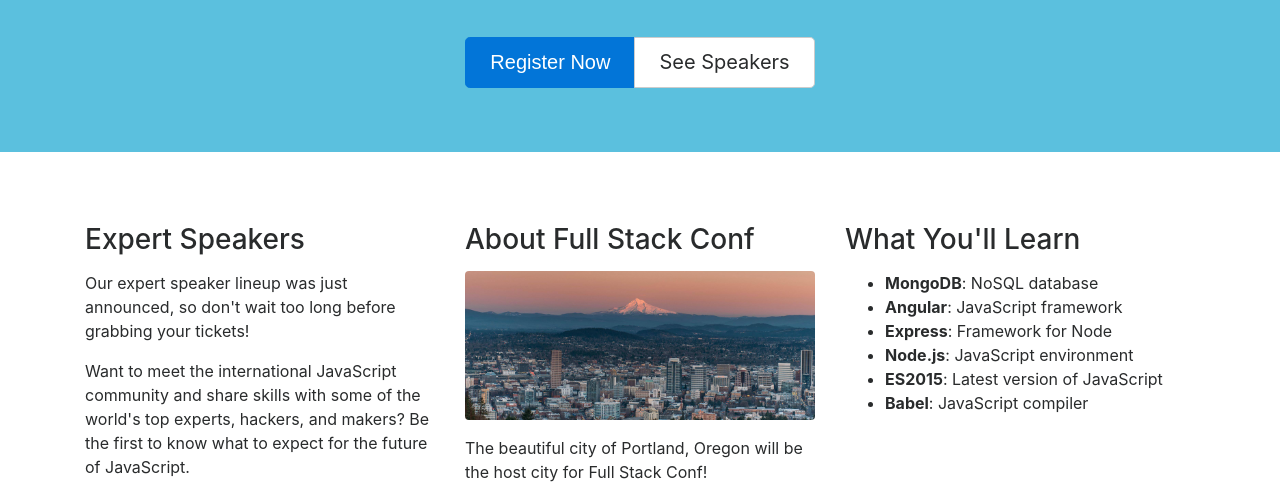
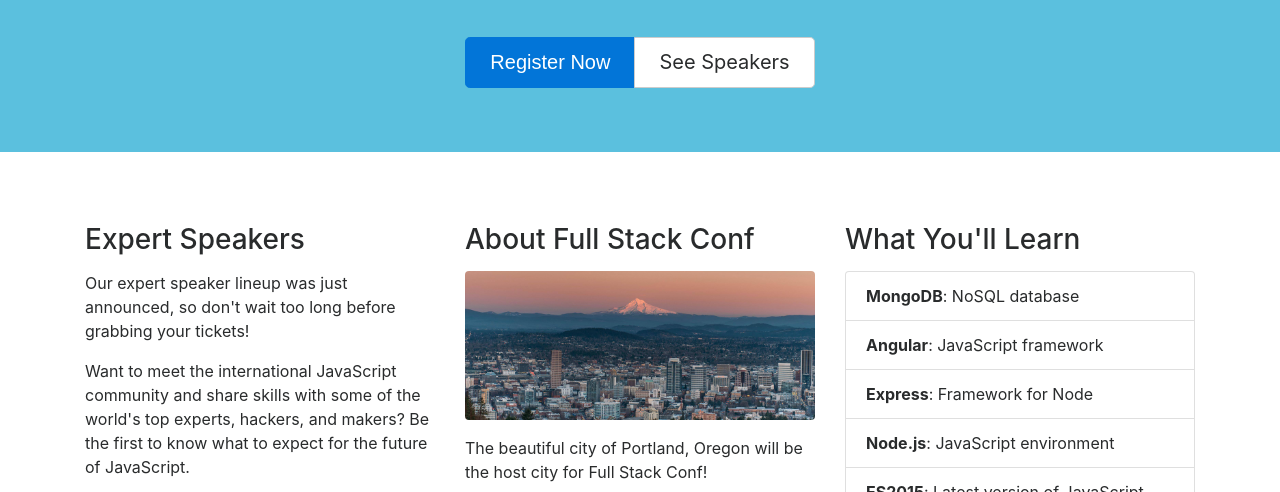
Before and after one commit to mnmilford/treehouse-practice, a plain HTML site: page bootstrap/conference.html in a window 1280 px wide. Shown: the part 250-742 px from the top of the page. Drawn offline with nearby package versions, Linux system fonts and the light colour scheme; a script that the page names is missing.

Commit message:
Convert 'What you'll learn' section into a list group

```diff
--- a/bootstrap/conference.html
+++ b/bootstrap/conference.html
@@ -68,13 +68,13 @@
         </div>
         <div class="col-lg">
           <h3 class="mb-3">What You'll Learn</h3>
-          <ul>
-            <li><strong>MongoDB</strong>: NoSQL database</li>
-            <li><strong>Angular</strong>: JavaScript framework</li>
-            <li><strong>Express</strong>: Framework for Node</li>
-            <li><strong>Node.js</strong>: JavaScript environment</li>
-            <li><strong>ES2015</strong>: Latest version of JavaScript</li>
-            <li><strong>Babel</strong>: JavaScript compiler</li>
+          <ul class="list-group">
+            <li class="list-group-item"><strong>MongoDB</strong>: NoSQL database</li>
+            <li class="list-group-item"><strong>Angular</strong>: JavaScript framework</li>
+            <li class="list-group-item"><strong>Express</strong>: Framework for Node</li>
+            <li class="list-group-item"><strong>Node.js</strong>: JavaScript environment</li>
+            <li class="list-group-item"><strong>ES2015</strong>: Latest version of JavaScript</li>
+            <li class="list-group-item"><strong>Babel</strong>: JavaScript compiler</li>
           </ul>
         </div>
       </div><!-- /about -->
```
